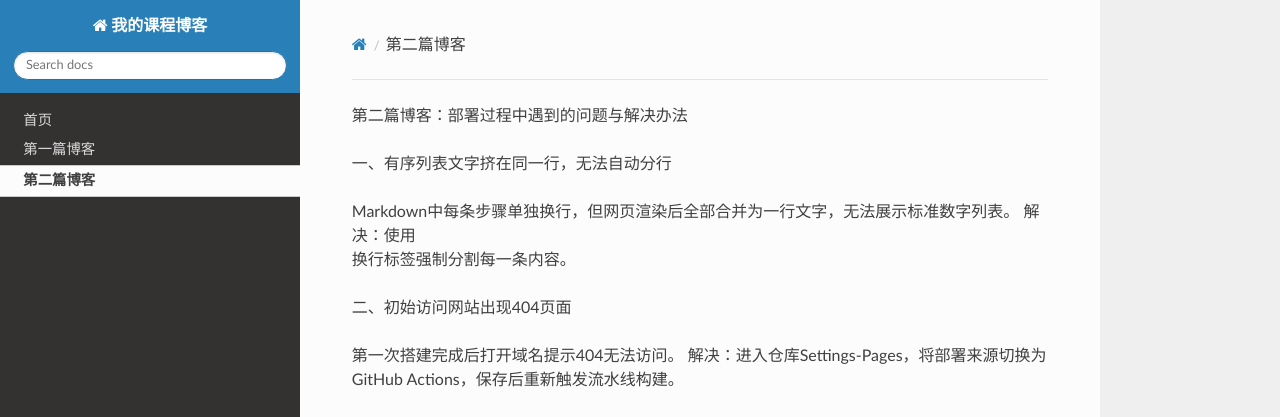
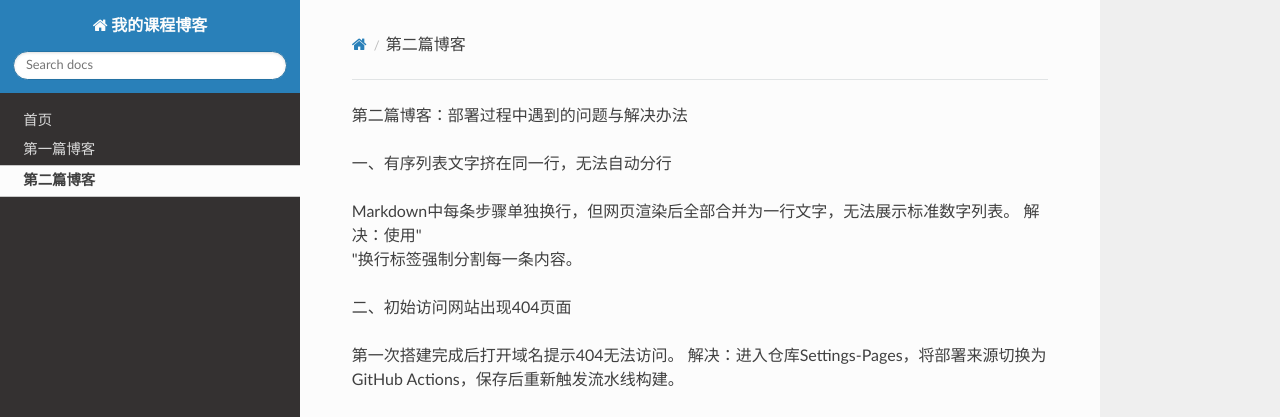
Before and after one commit to ZhangJR7/ZhangJR7.github.io, an MkDocs documentation site: the page built from docs/second-blog.md, in a window 1280 px wide. Shown: the top 417 px of the page. Built offline with MkDocs 1.6.1, drawn with Linux system fonts in a browser that asks for light colours; nearby versions of some CDN libraries.

```diff
--- a/docs/second-blog.md
+++ b/docs/second-blog.md
@@ -3,7 +3,7 @@
 一、有序列表文字挤在同一行，无法自动分行
 
 Markdown中每条步骤单独换行，但网页渲染后全部合并为一行文字，无法展示标准数字列表。
-解决：使用<br>换行标签强制分割每一条内容。
+解决：使用"<br>"换行标签强制分割每一条内容。
 
 二、初始访问网站出现404页面
 
```
